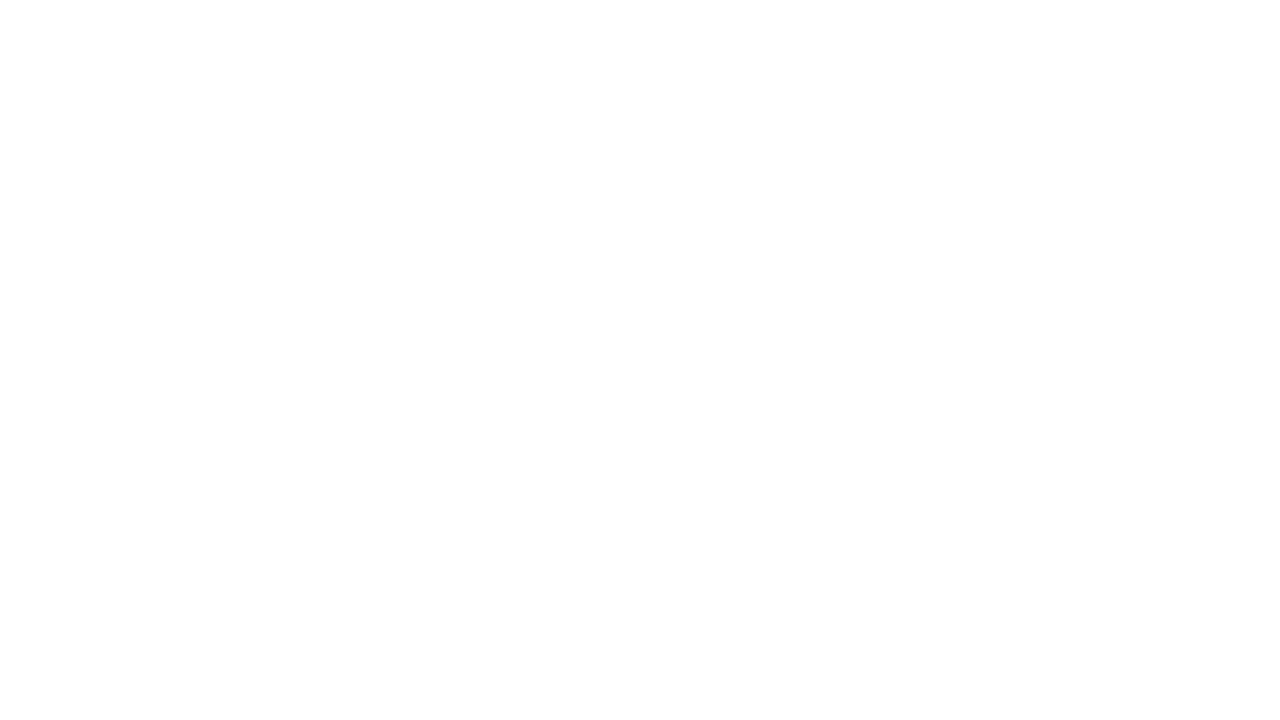
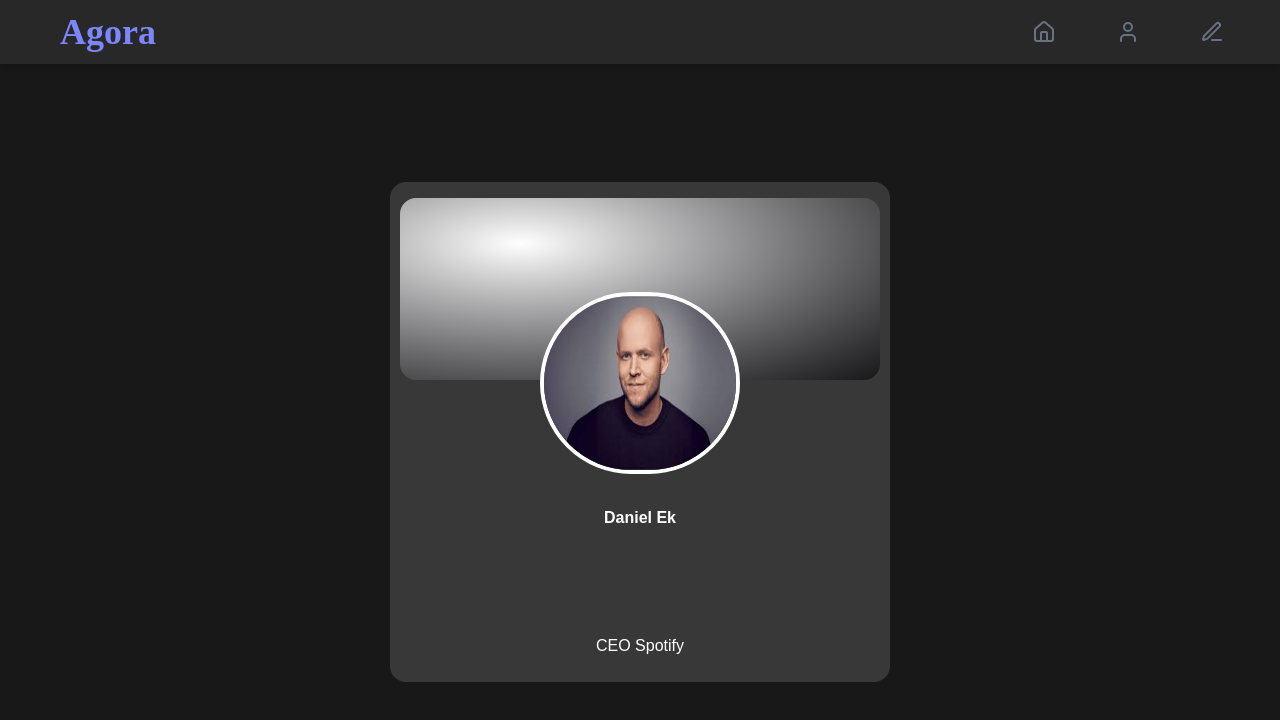
Before and after one commit to frb21/ponder, a React (Vite) app in the folder client/: page /profile in a window 1280 px wide. Before the commit this address had no page. Shown: the top 720 px of the page. Built offline with nearby package versions, Linux system fonts and the light colour scheme; a web font is replaced by a local one.

Commit message:
Added profile card

```diff
--- a/client/src/App.jsx
+++ b/client/src/App.jsx
@@ -3,6 +3,7 @@
 import SignupPage from './components/pages/signupPage.jsx';
 import FeedPage from './components/pages/homePage.jsx';
 import PostCard from './components/pages/postCard.jsx';
+import ProfilePage from './components/pages/profileCard.jsx';
 import ProtectedRoute from './components/pages/protectedRoute.jsx';
 import { BrowserRouter as Router, Routes, Route} from 'react-router-dom';
 import { QueryClient, QueryClientProvider } from '@tanstack/react-query';
@@ -20,6 +21,7 @@
         <Route element={<ProtectedRoute />}>
             <Route path="/feed" element={<FeedPage />}/>
         </Route>
+        <Route path="/profile" element={<ProfilePage />}/>
       </Routes>
     </Router>
     </QueryClientProvider>
--- /dev/null
+++ b/client/src/components/pages/profileCard.jsx
@@ -0,0 +1,21 @@
+import React from 'react';
+import NavBar from './navBar.jsx';
+
+const ProfilePage = () => {
+
+  return(
+  <section className="min-h-screen flex flex-col items-center justify-center bg-[#181818]">
+    <NavBar />
+    <div className="flex flex-col gap-3 items-center justify-center p-4 translate-y-8 size-125 rounded-2xl bg-[#383838] text-white">
+     <div className="w-120 h-50 -translate-y-5 mt-5 bg-radial-[at_25%_25%] from-white to-zinc-900 to-100% rounded-2xl">
+
+     </div>
+     <img src="dan.jpeg" className="rounded-full border-4 border-white w-50 h-50 -translate-y-30"></img>
+     <h1 className="font-bold -translate-y-25">Daniel Ek</h1>
+     <h2 className="-translate-y-2">CEO Spotify</h2>
+    </div>
+  </section>
+    );
+};
+
+export default ProfilePage;
```
Also changed, not shown: client/public/dan.jpeg (added), client/public/daniel.png (added).
